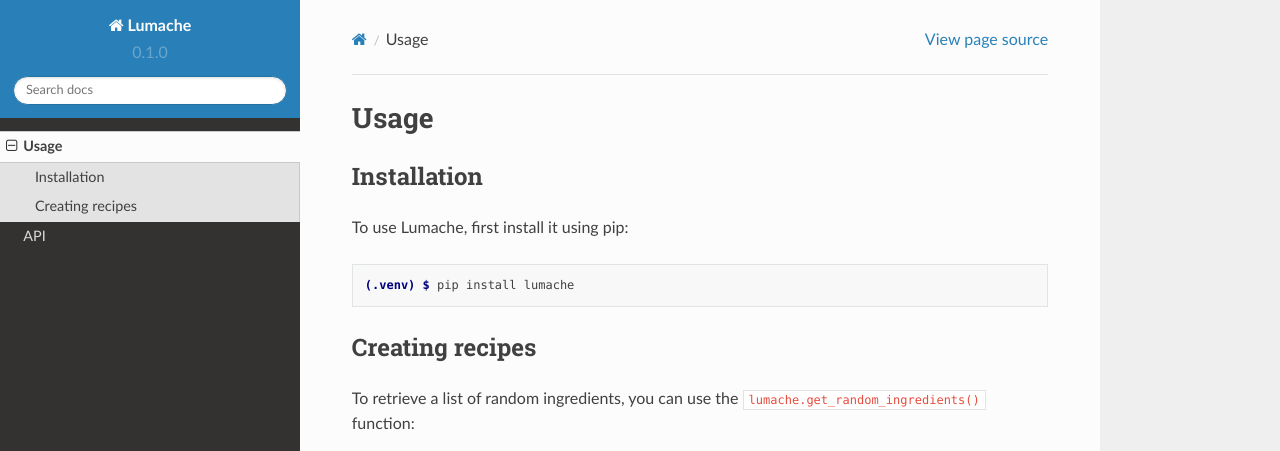
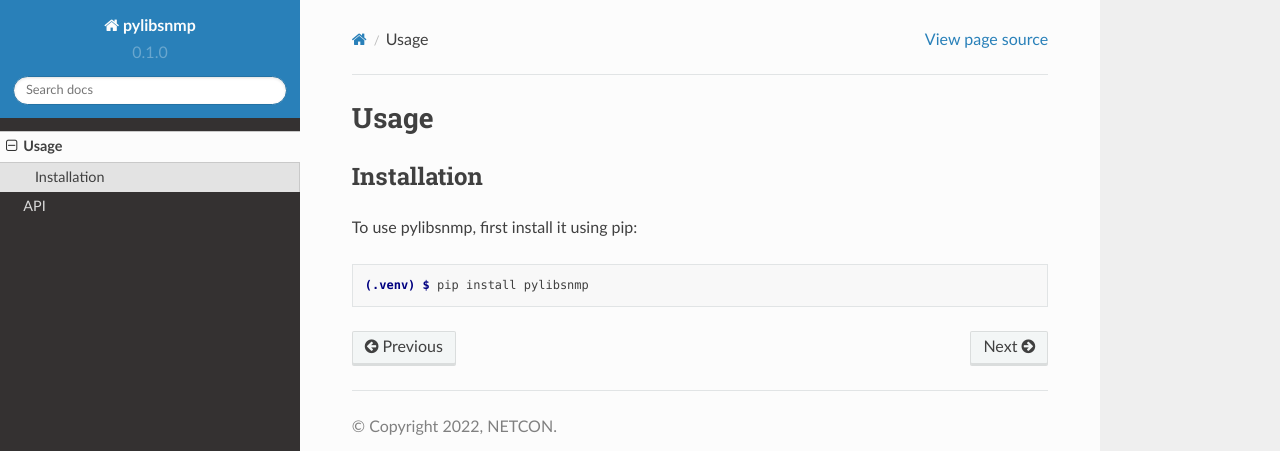
Before and after one commit to zagirovaa/pylibsnmp, a Sphinx documentation site: the page built from docs/source/usage.rst, in a window 1280 px wide and 1095 px high. Shown: the top 451 px of the window. Built offline with Sphinx 7.4.7 and the Read the Docs theme 2.0.0, drawn with Linux system fonts in a browser that asks for light colours; some of the changed text lies outside the part shown.

Commit message:
Updated documentation.

```diff
--- a/docs/source/api.rst
+++ b/docs/source/api.rst
@@ -4,4 +4,4 @@ API
 .. autosummary::
    :toctree: generated
 
-   lumache
+   pylibsnmp
--- a/docs/source/conf.py
+++ b/docs/source/conf.py
@@ -2,9 +2,9 @@
 
 # -- Project information
 
-project = 'Lumache'
-copyright = '2021, Graziella'
-author = 'Graziella'
+project = 'pylibsnmp'
+copyright = '2022, NETCON'
+author = 'Abdul Zagirov'
 
 release = '0.1'
 version = '0.1.0'
--- a/docs/source/index.rst
+++ b/docs/source/index.rst
@@ -1,10 +1,7 @@
 Welcome to Lumache's documentation!
 ===================================
 
-**Lumache** (/lu'make/) is a Python library for cooks and food lovers
-that creates recipes mixing random ingredients.
-It pulls data from the `Open Food Facts database <https://world.openfoodfacts.org/>`_
-and offers a *simple* and *intuitive* API.
+**pylibsnmp** is a Python library for working with network devices via snmp.
 
 Check out the :doc:`usage` section for further information, including
 how to :ref:`installation` the project.
--- a/docs/source/usage.rst
+++ b/docs/source/usage.rst
@@ -6,28 +6,8 @@ Usage
 Installation
 ------------
 
-To use Lumache, first install it using pip:
+To use pylibsnmp, first install it using pip:
 
 .. code-block:: console
 
-   (.venv) $ pip install lumache
-
-Creating recipes
-----------------
-
-To retrieve a list of random ingredients,
-you can use the ``lumache.get_random_ingredients()`` function:
-
-.. autofunction:: lumache.get_random_ingredients
-
-The ``kind`` parameter should be either ``"meat"``, ``"fish"``,
-or ``"veggies"``. Otherwise, :py:func:`lumache.get_random_ingredients`
-will raise an exception.
-
-.. autoexception:: lumache.InvalidKindError
-
-For example:
-
->>> import lumache
->>> lumache.get_random_ingredients()
-['shells', 'gorgonzola', 'parsley']
+   (.venv) $ pip install pylibsnmp
```
